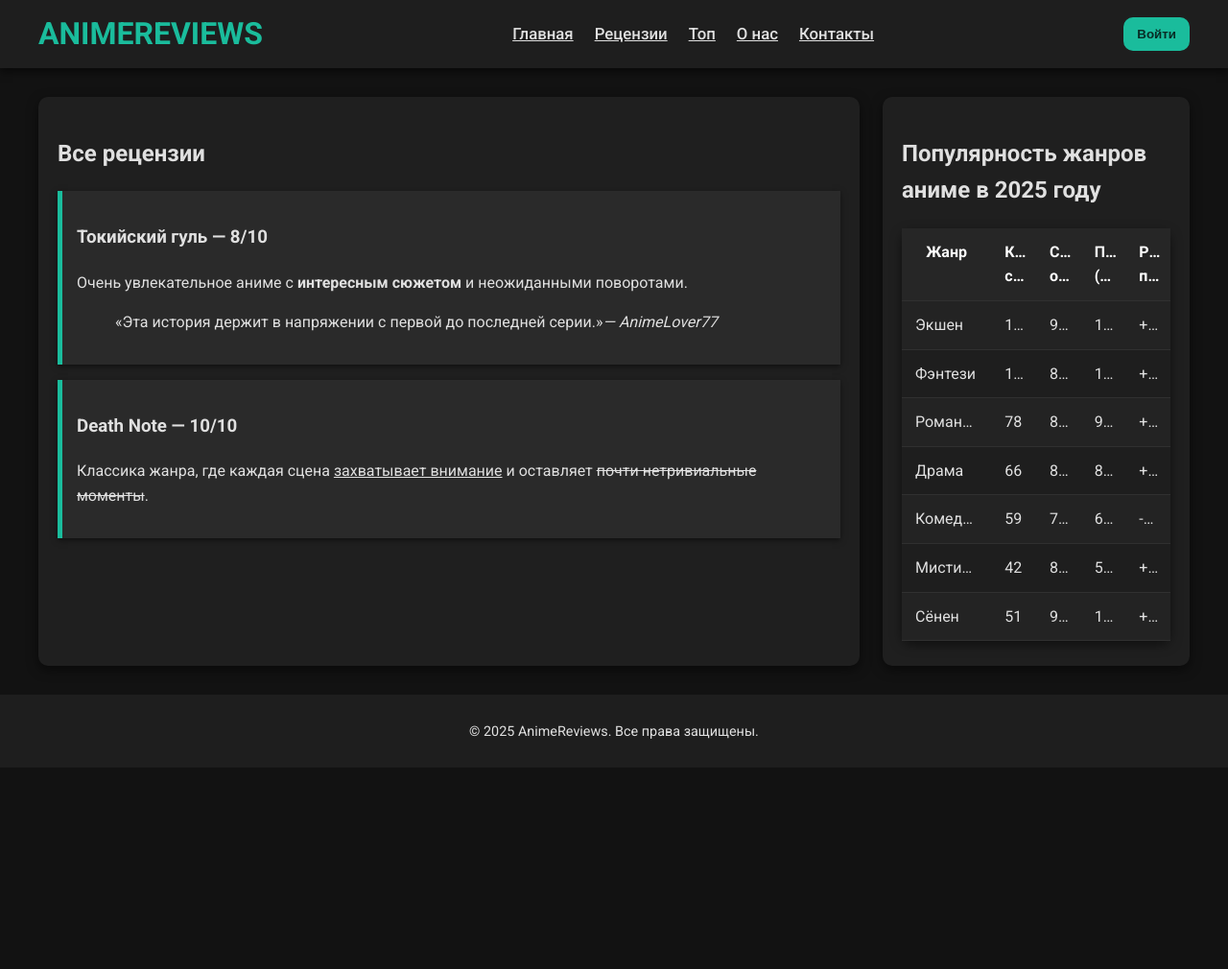
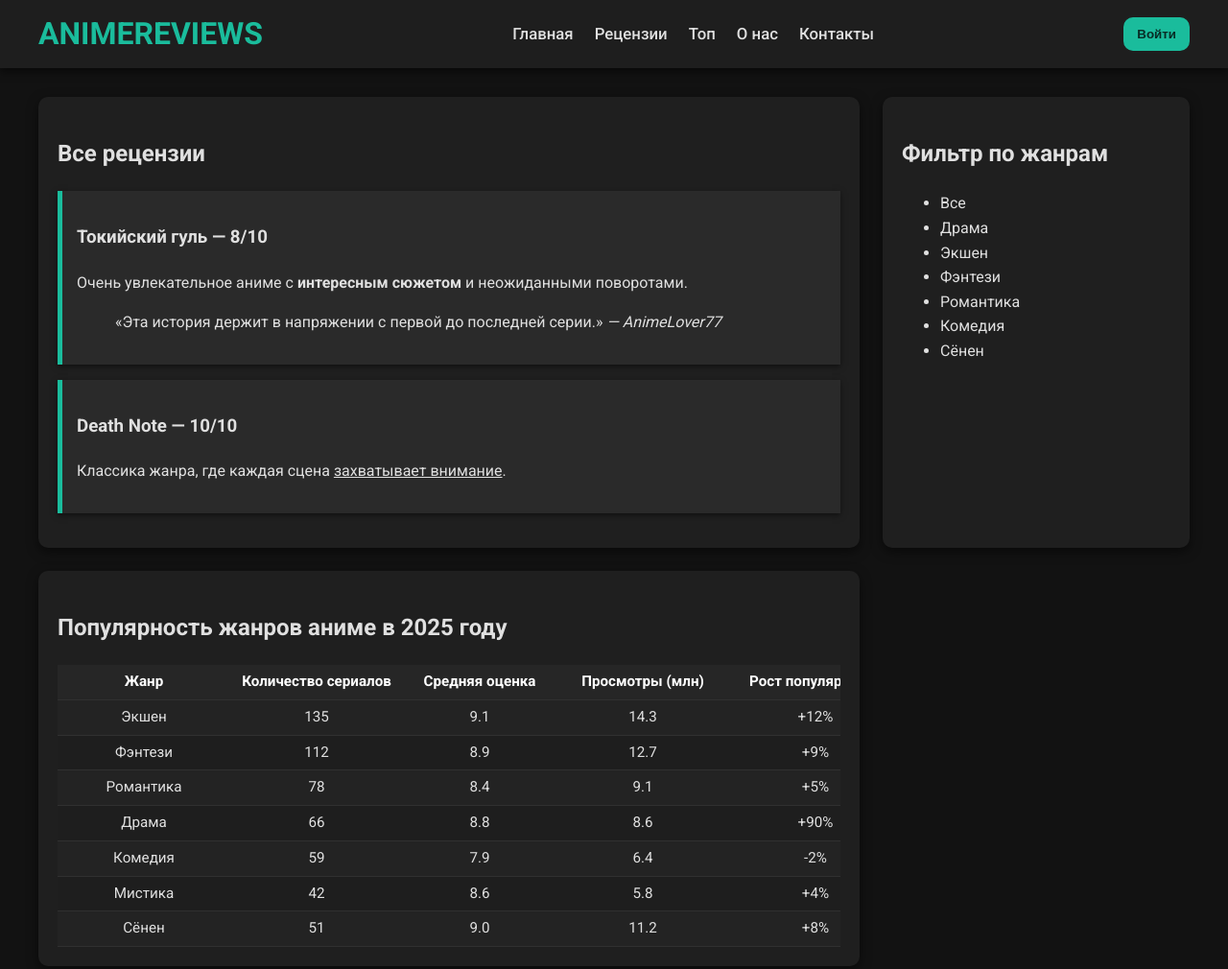
Before and after one commit to VadKempn/Web, a website: page anime/reviews.html in a window 1280 px wide. Shown: the top 1010 px of the page at 96% size. Before the commit the page ends 800 px from the top, so only its background shows below. Drawn offline with Linux system fonts and the light colour scheme.

Commit message:
lab-3 fix

```diff
--- a/anime/reviews.html
+++ b/anime/reviews.html
@@ -2,11 +2,13 @@
 <html lang="ru">
 <head>
     <meta charset="UTF-8">
+    <meta name="description" content="Все рецензии пользователей на аниме.">
     <meta name="viewport" content="width=device-width, initial-scale=1.0">
     <title>Рецензии — AnimeReviews</title>
     <link rel="stylesheet" href="styles.css">
 </head>
 <body>
+
 <header>
     <div class="brand"><h1>AnimeReviews</h1></div>
     <nav>
@@ -24,21 +26,39 @@
 <main>
     <section>
         <h2>Все рецензии</h2>
+
         <article>
             <h3>Токийский гуль — 8/10</h3>
             <p>Очень увлекательное аниме с <strong>интересным сюжетом</strong> и неожиданными поворотами.</p>
-            <blockquote>«Эта история держит в напряжении с первой до последней серии.»<cite>— AnimeLover77</cite></blockquote>
+            <blockquote>
+                «Эта история держит в напряжении с первой до последней серии.»
+                <cite>— AnimeLover77</cite>
+            </blockquote>
         </article>
+
         <article>
             <h3>Death Note — 10/10</h3>
-            <p>Классика жанра, где каждая сцена <ins>захватывает внимание</ins> и оставляет <del>почти нетривиальные моменты</del>.</p>
+            <p>Классика жанра, где каждая сцена <ins>захватывает внимание</ins>.</p>
         </article>
     </section>
 
-    <section>
+    <aside>
+        <h2>Фильтр по жанрам</h2>
+        <ul class="genre-list">
+            <li>Все</li>
+            <li>Драма</li>
+            <li>Экшен</li>
+            <li>Фэнтези</li>
+            <li>Романтика</li>
+            <li>Комедия</li>
+            <li>Сёнен</li>
+        </ul>
+    </aside>
+
+    <section class="full">
         <h2>Популярность жанров аниме в 2025 году</h2>
 
-        <div class="table-grid">
+        <div class="table-wrap">
             <table class="fin">
                 <thead>
                 <tr>
@@ -53,7 +73,7 @@
                 <tr><td>Экшен</td><td>135</td><td>9.1</td><td>14.3</td><td>+12%</td></tr>
                 <tr><td>Фэнтези</td><td>112</td><td>8.9</td><td>12.7</td><td>+9%</td></tr>
                 <tr><td>Романтика</td><td>78</td><td>8.4</td><td>9.1</td><td>+5%</td></tr>
-                <tr><td>Драма</td><td>66</td><td>8.8</td><td>8.6</td><td>+1400%</td></tr>
+                <tr><td>Драма</td><td>66</td><td>8.8</td><td>8.6</td><td>+90%</td></tr>
                 <tr><td>Комедия</td><td>59</td><td>7.9</td><td>6.4</td><td>-2%</td></tr>
                 <tr><td>Мистика</td><td>42</td><td>8.6</td><td>5.8</td><td>+4%</td></tr>
                 <tr><td>Сёнен</td><td>51</td><td>9.0</td><td>11.2</td><td>+8%</td></tr>
--- a/anime/styles.css
+++ b/anime/styles.css
@@ -1,37 +1,67 @@
 @import url('https://fonts.googleapis.com/css2?family=Roboto:wght@400;500;700&display=swap');
 
 :root{
-    --bg:#121212; --panel:#1f1f1f; --panel-2:#2a2a2a; --text:#e0e0e0;
-    --brand:#1abc9c; --link:#3498db; --shadow:0 4px 12px rgba(0,0,0,.5);
+    --bg:#121212;
+    --panel:#1f1f1f;
+    --panel-2:#2a2a2a;
+    --text:#e0e0e0;
+    --brand:#1abc9c;
+    --link:#3498db;
+    --shadow:0 4px 12px rgba(0,0,0,.5);
 }
 
 *{box-sizing:border-box}
 html,body{height:100%}
 body{
     font-family:'Roboto',sans-serif;
-    font-size:16px; line-height:1.6;
-    color:var(--text); background:var(--bg);
-    margin:0; display:flex; flex-direction:column;
+    font-size:16px;
+    line-height:1.6;
+    color:var(--text);
+    background:var(--bg);
+    margin:0;
+    display:flex;
+    flex-direction:column;
 }
 
 header{
     background:#1e1e1e;
     color:var(--text);
     padding:10px 40px;
-    display:flex; align-items:center; justify-content:space-between;
+    display:flex;
+    align-items:center;
+    justify-content:space-between;
     box-shadow:0 4px 8px rgba(0,0,0,.5);
-    position:sticky; top:0; z-index:1000;
+    position:sticky;
+    top:0;
+    z-index:1000;
 }
 header nav ul{
-    display:flex; gap:22px; list-style:none; margin:0; padding:0;
+    display:flex;
+    gap:22px;
+    list-style:none;
+    margin:0;
+    padding:0;
 }
 header nav a{
-    color:var(--text); font-weight:500; font-size:1.05rem;
+    color:var(--text);
+    font-weight:500;
+    font-size:1.05rem;
+    text-decoration:none;
 }
 header nav a:hover{color:var(--brand)}
-.brand h1{margin:0;color:var(--brand);text-transform:uppercase}
+.brand h1{
+    margin:0;
+    color:var(--brand);
+    text-transform:uppercase;
+}
 
-.btn{padding:10px 14px; border:none; border-radius:10px; cursor:pointer; font-weight:600}
+.btn{
+    padding:10px 14px;
+    border:none;
+    border-radius:10px;
+    cursor:pointer;
+    font-weight:600;
+}
 .btn--primary{background:var(--brand); color:#082c25}
 .btn--ghost{background:transparent; color:var(--link)}
 
@@ -42,6 +72,12 @@ main{
     padding:30px 40px;
     flex:1;
 }
+
+main > section,
+main > aside{
+    min-width:0;
+}
+
 section, aside{
     background:var(--panel);
     padding:20px;
@@ -61,13 +97,6 @@ article{
     grid-template-columns:repeat(auto-fit,minmax(240px,1fr));
     gap:18px;
 }
-
-.news-list{
-    display:grid;
-    grid-auto-rows:1fr;
-    gap:16px;
-}
-
 .grid-gallery figure{
     margin:0;
     background:#1f1f1f;
@@ -89,31 +118,57 @@ article{
     border-top:1px solid #2c2c2c;
 }
 
-.table-wrap{overflow:auto}
+.news-list{
+    display:grid;
+    grid-auto-rows:1fr;
+    gap:16px;
+}
+
+.table-wrap{
+    width:100%;
+    max-width:100%;
+    overflow-x:auto;
+    overflow-y:hidden;
+    -webkit-overflow-scrolling:touch;
+}
+
+
 table.fin{
-    width:100%;
+    display:grid;
+    grid-template-columns:180px 180px 160px 180px 180px;
+    width:max-content;
+    min-width:900px;
     border-collapse:collapse;
     border-radius:10px;
     box-shadow:var(--shadow);
-    display:grid;
-    grid-template-columns:2fr repeat(4,1fr);
 }
+
 table.fin thead,
 table.fin tbody,
 table.fin tr{display:contents}
-table.fin th,table.fin td{
-    padding:12px 14px;
+
+table.fin th,
+table.fin td{
+    padding:8px 10px;
     border-bottom:1px solid #303030;
+    white-space:nowrap;
+    line-height:1.3;
+    font-size:0.95rem;
     overflow:hidden;
     text-overflow:ellipsis;
+    text-align:center;
 }
+
+
 table.fin th{
     background:#262626;
     color:#fff;
     font-weight:700;
     position:sticky;
     top:0;
+    z-index:1;
 }
+
 table.fin tbody tr:nth-child(odd) td{background:#232323}
 table.fin tbody tr:nth-child(even) td{background:#1e1e1e}
 
@@ -136,6 +191,7 @@ footer{
     justify-content:center;
     font-weight:700;
 }
+
 #chatStub{
     position:fixed;
     right:18px;
@@ -148,12 +204,43 @@ footer{
     z-index:1100;
 }
 
-.modal{position:fixed; inset:0; background:rgba(0,0,0,.55); display:none; align-items:center; justify-content:center; z-index:2000}
+.modal{
+    position:fixed;
+    inset:0;
+    background:rgba(0,0,0,.55);
+    display:none;
+    align-items:center;
+    justify-content:center;
+    z-index:2000;
+}
 .modal.open{display:flex}
-.modal__card{width:min(92vw,420px); background:var(--panel); border-radius:14px; padding:22px; box-shadow:var(--shadow)}
-.modal__header{display:flex; align-items:center; justify-content:space-between; margin-bottom:12px}
-.modal__close{background:transparent; border:none; color:#bbb; font-size:24px; line-height:1; cursor:pointer}
-.form-field{display:flex; flex-direction:column; gap:6px; margin:10px 0}
+.modal__card{
+    width:min(92vw,420px);
+    background:var(--panel);
+    border-radius:14px;
+    padding:22px;
+    box-shadow:var(--shadow);
+}
+.modal__header{
+    display:flex;
+    align-items:center;
+    justify-content:space-between;
+    margin-bottom:12px;
+}
+.modal__close{
+    background:transparent;
+    border:none;
+    color:#bbb;
+    font-size:24px;
+    line-height:1;
+    cursor:pointer;
+}
+.form-field{
+    display:flex;
+    flex-direction:column;
+    gap:6px;
+    margin:10px 0;
+}
 input[type="email"],input[type="password"]{
     padding:12px 14px;
     border-radius:10px;
@@ -161,26 +248,61 @@ input[type="email"],input[type="password"]{
     background:#2a2a2a;
     color:var(--text);
 }
-.auth-actions{display:flex; align-items:center; justify-content:space-between; margin-top:14px}
+.auth-actions{
+    display:flex;
+    align-items:center;
+    justify-content:space-between;
+    margin-top:14px;
+}
 
-.lb{cursor:zoom-in}
-#lb{position:fixed; inset:0; background:rgba(0,0,0,.7); display:none; align-items:center; justify-content:center; z-index:3000}
-#lb.open{display:flex}
-#lb img{max-width:92vw; max-height:92vh; border-radius:12px}
 
 @media (max-width:720px){
     main{grid-template-columns:1fr; padding:20px}
+
+    header{
+        position:sticky; top:0;
+        flex-direction:column;
+        gap:8px;
+        text-align:center;
+        padding:10px 40px;
+        padding-right:70px;
+        position:sticky;
+    }
+
+    header nav ul{
+        flex-wrap:wrap;
+        justify-content:center;
+        gap:12px;
+    }
+
+    #openAuth{
+        position:absolute;
+        top:16px;
+        right:18px;
+        margin:0;
+    }
+
     .grid-gallery{grid-template-columns:repeat(2,minmax(140px,1fr))}
     .grid-gallery img{height:150px}
     .footer-banner{display:none}
 }
+
+
 @media (min-width:1366px){
-    .grid-gallery{grid-template-columns:repeat(4,minmax(240px,1fr))}
+    .grid-gallery{
+        grid-template-columns:repeat(4,minmax(240px,1fr));
+    }
 }
+
 @media (min-width:1920px){
-    .grid-gallery{grid-template-columns:repeat(5,minmax(240px,1fr))}
+    .grid-gallery{
+        grid-template-columns:repeat(5,minmax(240px,1fr));
+    }
 }
+
 @media (min-aspect-ratio:21/9){
     main{grid-template-columns:2fr 1fr}
-    .grid-gallery{grid-template-columns:repeat(6,minmax(240px,1fr))}
+    .grid-gallery{
+        grid-template-columns:repeat(6,minmax(240px,1fr));
+    }
 }
```
Also changed, not shown: anime/index.html (+1 -0 lines).
